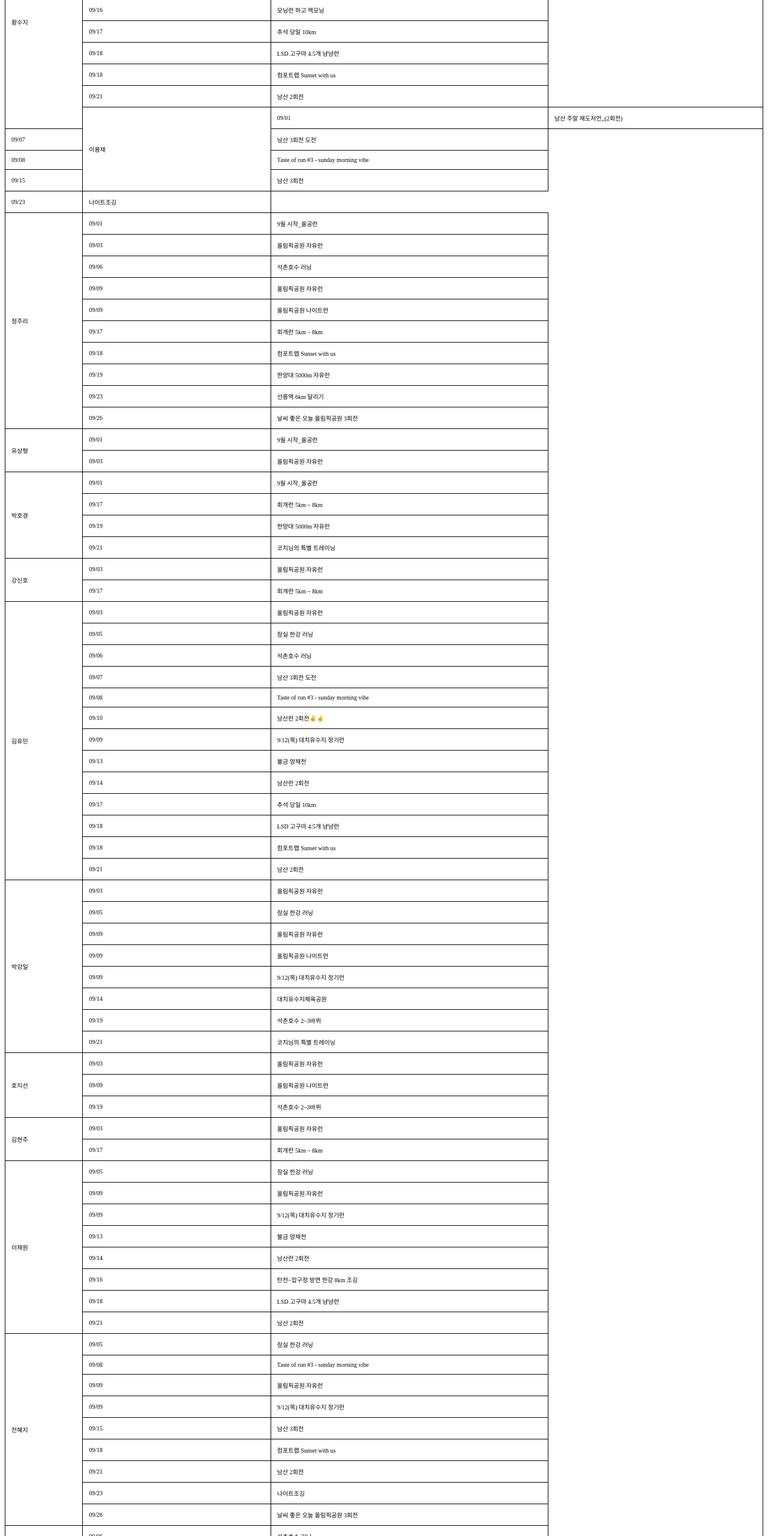
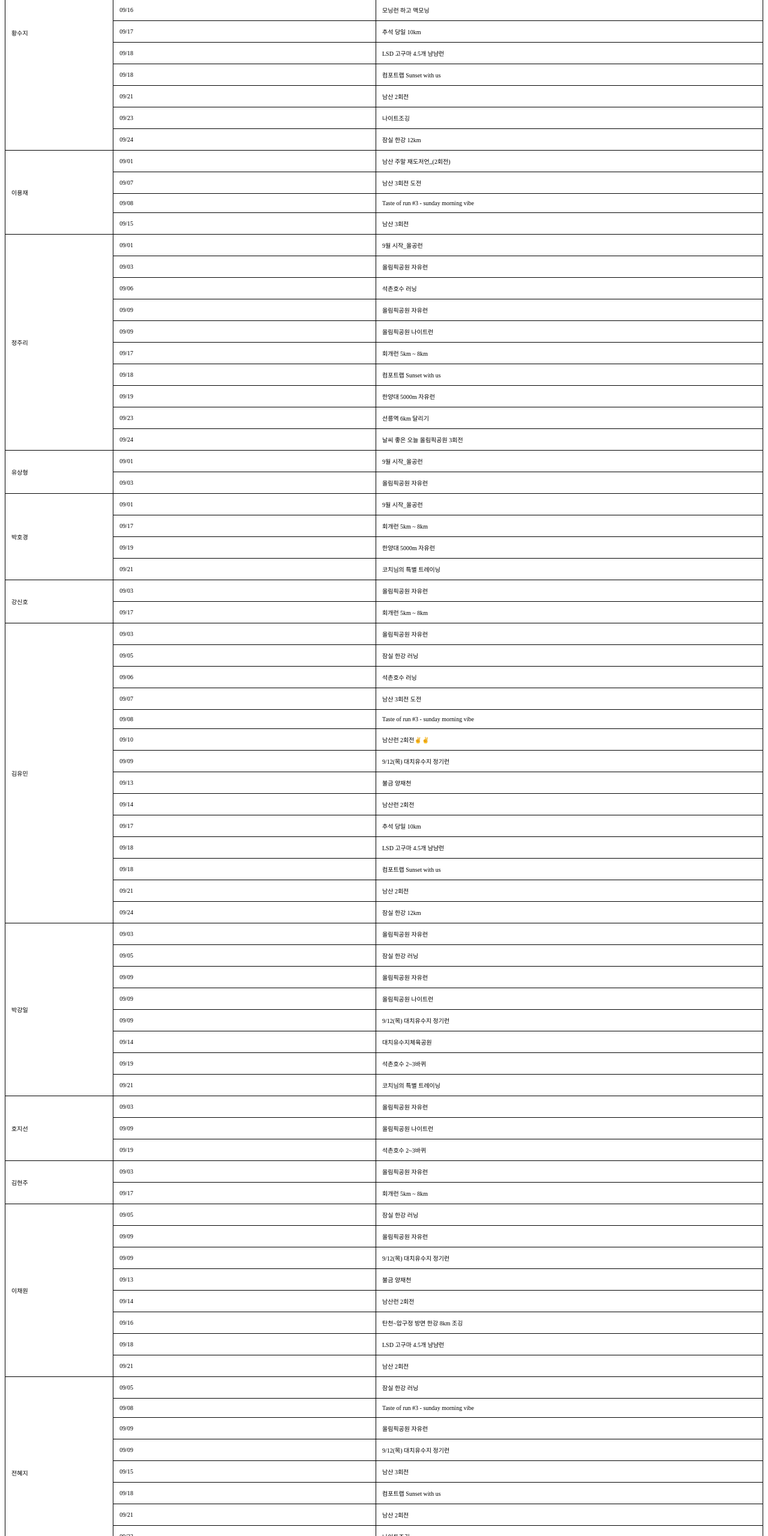
Before and after one commit to Daseul727/rnbl_ranking, a website built with webpack: page detail.html in a window 1280 px wide. Shown: the part 240-2800 px from the top of the page at 60% size. Built offline with nearby package versions, Linux system fonts and the light colour scheme.

Commit message:
09/24 잠실 한강 12km

```diff
--- a/detail.html
+++ b/detail.html
@@ -50,7 +50,7 @@
   <tbody>
   <!-- 첫 번째 사람 -->
   <tr>
-    <td rowspan="10">황수지</td>
+    <td rowspan="11">황수지</td>
     <td>09/01</td>
     <td>남산 주말 재도저언,,(2회전)</td>
   </tr>
@@ -86,6 +86,15 @@
     <td>09/21</td>
     <td>남산 2회전</td>
   </tr>
+  <tr>
+    <td>09/23</td>
+    <td>나이트조깅</td>
+  </tr>
+  <tr>
+    <td>09/24</td>
+    <td>잠실 한강 12km</td>
+  </tr>
+
 
   <tr>
     <td rowspan="4">이용재</td>
@@ -104,10 +113,7 @@
     <td>09/15</td>
     <td>남산 3회전</td>
   </tr>
-  <tr>
-    <td>09/23</td>
-    <td>나이트조깅</td>
-  </tr>
+
 
   <tr>
     <td rowspan="10">정주리</td>
@@ -147,7 +153,7 @@
     <td>선릉역 6km 달리기</td>
   </tr>
   <tr>
-    <td>09/26</td>
+    <td>09/24</td>
     <td>날씨 좋은 오늘 올림픽공원 3회전</td>
   </tr>
 
@@ -190,7 +196,7 @@
   </tr>
 
   <tr>
-    <td rowspan="13">김유민</td>
+    <td rowspan="14">김유민</td>
     <td>09/03</td>
     <td>올림픽공원 자유런</td>
   </tr>
@@ -241,6 +247,10 @@
   <tr>
     <td>09/21</td>
     <td>남산 2회전</td>
+  </tr>
+  <tr>
+    <td>09/24</td>
+    <td>잠실 한강 12km</td>
   </tr>
 
   <tr>
@@ -369,7 +379,7 @@
     <td>나이트조깅</td>
   </tr>
   <tr>
-    <td>09/26</td>
+    <td>09/24</td>
     <td>날씨 좋은 오늘 올림픽공원 3회전</td>
   </tr>
 
@@ -456,7 +466,7 @@
     <td>선릉역 6km 달리기</td>
   </tr>
   <tr>
-    <td>09/26</td>
+    <td>09/24</td>
     <td>대치정령3</td>
   </tr>
 
@@ -481,7 +491,7 @@
   </tr>
 
   <tr>
-    <td rowspan="5">신명철</td>
+    <td rowspan="6">신명철</td>
     <td>09/12</td>
     <td>9/12(목) 대치유수지 정기런</td>
   </tr>
@@ -501,6 +511,10 @@
     <td>09/23</td>
     <td>선릉역 6km 달리기</td>
   </tr>
+  <tr>
+    <td>09/24</td>
+    <td>잠실 한강 12km</td>
+  </tr>
 
   <tr>
     <td>도다솜</td>
@@ -518,7 +532,7 @@
     <td>대치유수지체육공원</td>
   </tr>
   <tr>
-    <td>09/26</td>
+    <td>09/24</td>
     <td>대치정령3</td>
   </tr>
 
```
Also changed, not shown: index.html (+3 -3 lines).
